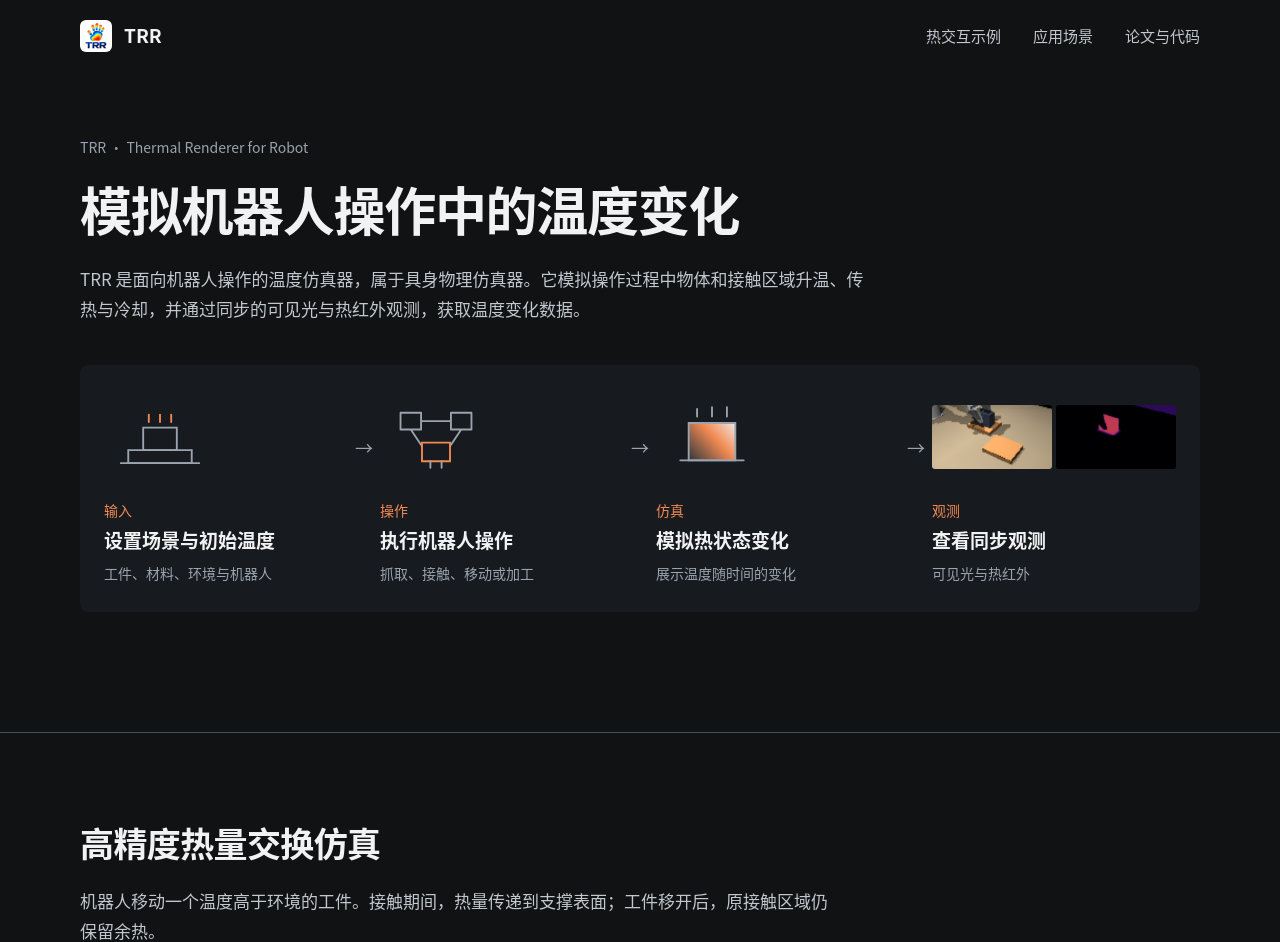
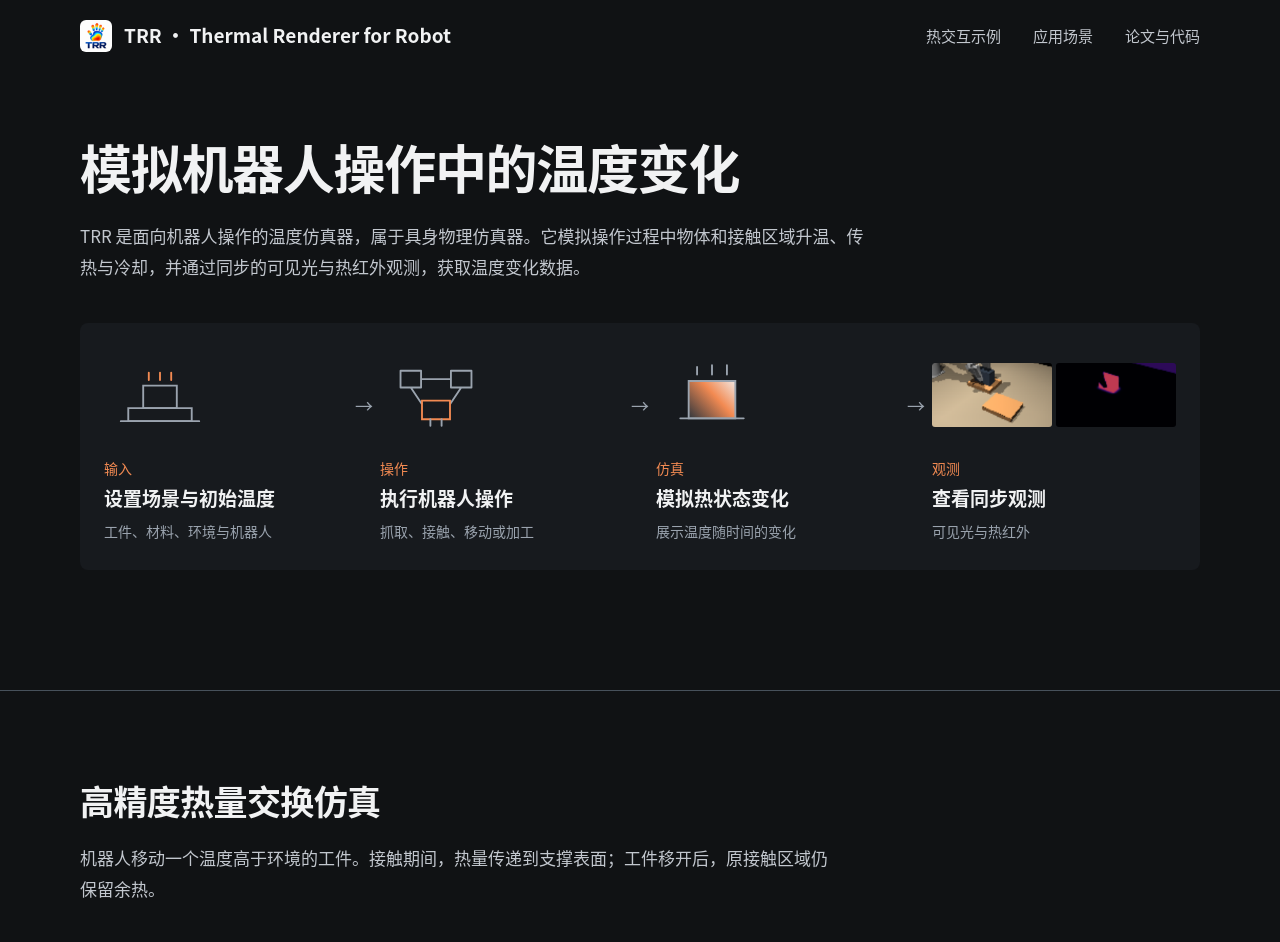
Before and after one commit to BeverYang/TRR-Thermal-Renderer-for-Robot, a Jekyll site: the page index.html, which Jekyll copies as it is, in a window 1280 px wide and 1400 px high. Shown: the top 942 px of the window. Built offline with Jekyll 4.4.1, drawn with Linux system fonts in a browser that asks for light colours; some of the changed text lies outside the part shown.

Commit message:
Simplify TRR page copy and header

```diff
--- a/assets/css/site.css
+++ b/assets/css/site.css
@@ -1126,3 +1126,22 @@ p {
 .sequence-content {
   grid-template-columns: minmax(0, 1fr);
 }
+
+.nav-brand span {
+  white-space: nowrap;
+}
+
+@media (max-width: 700px) {
+  .nav-brand span {
+    max-width: 190px;
+    font-size: 12px;
+    line-height: 1.35;
+    white-space: normal;
+  }
+}
+
+@media (max-width: 350px) {
+  .nav-brand span {
+    max-width: 150px;
+  }
+}
--- a/index.html
+++ b/index.html
@@ -10,16 +10,16 @@
   <meta http-equiv="Pragma" content="no-cache">
   <meta http-equiv="Expires" content="0">
   <link rel="icon" href="assets/trr-logo.png">
-  <link rel="stylesheet" href="assets/css/site.css?v=20261125-4">
-  <script src="assets/js/site.js?v=20261125-4" defer></script>
+  <link rel="stylesheet" href="assets/css/site.css?v=20261125-5">
+  <script src="assets/js/site.js?v=20261125-5" defer></script>
 </head>
 <body>
   <a class="skip-link" href="#main">跳到正文</a>
   <nav class="site-nav" data-site-nav aria-label="页面导航">
     <div class="nav-inner">
       <a class="nav-brand" href="#overview" aria-label="TRR 首页">
-        <img src="assets/trr-logo.png?v=20261125-4" alt="" width="32" height="32">
-        <span>TRR</span>
+        <img src="assets/trr-logo.png?v=20261125-5" alt="" width="32" height="32">
+        <span>TRR · Thermal Renderer for Robot</span>
       </a>
       <div class="nav-links">
         <a href="#interaction">热交互示例</a>
@@ -33,7 +33,6 @@
     <section class="section hero-section" id="overview" aria-labelledby="hero-title">
       <div class="container">
         <div class="hero-copy">
-          <p class="full-name">TRR · Thermal Renderer for Robot</p>
           <h1 id="hero-title">模拟机器人操作中的温度变化</h1>
           <p class="hero-description">TRR 是面向机器人操作的温度仿真器，属于具身物理仿真器。它模拟操作过程中物体和接触区域升温、传热与冷却，并通过同步的可见光与热红外观测，获取温度变化数据。</p>
         </div>
@@ -91,8 +90,8 @@
           </li>
           <li class="flow-step">
             <div class="flow-visual flow-observations">
-              <img src="assets/flow-rgb.png?v=20261125-4" alt="工件与支撑面的可见光观测" width="176" height="88">
-              <img src="assets/flow-thermal.png?v=20261125-4" alt="同一视角的热红外观测" width="176" height="88">
+              <img src="assets/flow-rgb.png?v=20261125-5" alt="工件与支撑面的可见光观测" width="176" height="88">
+              <img src="assets/flow-thermal.png?v=20261125-5" alt="同一视角的热红外观测" width="176" height="88">
             </div>
             <div class="flow-copy">
               <span class="step-kicker">观测</span>
@@ -124,19 +123,16 @@
             <span class="stage-index">01</span>
             <h3>接触</h3>
             <p>热工件与支撑表面接触，接触区域逐渐升温。</p>
-            <span class="stage-time">0–174.3 s</span>
           </li>
           <li class="stage-transfer">
             <span class="stage-index">02</span>
             <h3>转移</h3>
             <p>机器人移走工件，原接触位置仍可观察到余热。</p>
-            <span class="stage-time">174.3–218.8 s</span>
           </li>
           <li class="stage-cooling">
             <span class="stage-index">03</span>
             <h3>冷却</h3>
             <p>余热随时间消退，而机器人的后续操作需要考虑正在变化的热状态。</p>
-            <span class="stage-time">218.8–339.8 s</span>
           </li>
         </ol>
         <div class="stage-timeline" aria-label="时间轴：仿真时间从左向右推进">
@@ -194,7 +190,6 @@
             </article>
           </div>
         </div>
-        <p class="scenario-note">*视频为参考控制仿真演示</p>
       </div>
     </section>
 
@@ -225,10 +220,10 @@
               <h3 class="sequence-group-title">转运与再抓持</h3>
               <div class="sequence-content">
                 <div class="sequence-frames">
-                  <div class="sequence-frame"><span class="sequence-time">抓取 A · 171.8 s</span><span class="sequence-label">RGB</span><img src="assets/sequence/transfer-rgb-1.png?v=20261125-4" alt="抓取A时的可见光画面"><span class="sequence-label">热像</span><img src="assets/sequence/transfer-thermal-1.png?v=20261125-4" alt="抓取A时的温度场"></div>
-                  <div class="sequence-frame"><span class="sequence-time">放置 B · 179.0 s</span><span class="sequence-label">RGB</span><img src="assets/sequence/transfer-rgb-2.png?v=20261125-4" alt="放置B时的可见光画面"><span class="sequence-label">热像</span><img src="assets/sequence/transfer-thermal-2.png?v=20261125-4" alt="放置B时的温度场"></div>
-                  <div class="sequence-frame"><span class="sequence-time">再次抓持 · 215.0 s</span><span class="sequence-label">RGB</span><img src="assets/sequence/transfer-rgb-3.png?v=20261125-4" alt="再次抓持时的可见光画面"><span class="sequence-label">热像</span><img src="assets/sequence/transfer-thermal-3.png?v=20261125-4" alt="再次抓持时的温度场"></div>
-                  <div class="sequence-frame"><span class="sequence-time">余热 · 279.8 s</span><span class="sequence-label">RGB</span><img src="assets/sequence/transfer-rgb-4.png?v=20261125-4" alt="余热阶段的可见光画面"><span class="sequence-label">热像</span><img src="assets/sequence/transfer-thermal-4.png?v=20261125-4" alt="余热阶段的温度场"></div>
+                  <div class="sequence-frame"><span class="sequence-time">抓取 A · 171.8 s</span><span class="sequence-label">RGB</span><img src="assets/sequence/transfer-rgb-1.png?v=20261125-5" alt="抓取A时的可见光画面"><span class="sequence-label">热像</span><img src="assets/sequence/transfer-thermal-1.png?v=20261125-5" alt="抓取A时的温度场"></div>
+                  <div class="sequence-frame"><span class="sequence-time">放置 B · 179.0 s</span><span class="sequence-label">RGB</span><img src="assets/sequence/transfer-rgb-2.png?v=20261125-5" alt="放置B时的可见光画面"><span class="sequence-label">热像</span><img src="assets/sequence/transfer-thermal-2.png?v=20261125-5" alt="放置B时的温度场"></div>
+                  <div class="sequence-frame"><span class="sequence-time">再次抓持 · 215.0 s</span><span class="sequence-label">RGB</span><img src="assets/sequence/transfer-rgb-3.png?v=20261125-5" alt="再次抓持时的可见光画面"><span class="sequence-label">热像</span><img src="assets/sequence/transfer-thermal-3.png?v=20261125-5" alt="再次抓持时的温度场"></div>
+                  <div class="sequence-frame"><span class="sequence-time">余热 · 279.8 s</span><span class="sequence-label">RGB</span><img src="assets/sequence/transfer-rgb-4.png?v=20261125-5" alt="余热阶段的可见光画面"><span class="sequence-label">热像</span><img src="assets/sequence/transfer-thermal-4.png?v=20261125-5" alt="余热阶段的温度场"></div>
                 </div>
               </div>
             </section>
@@ -236,17 +231,16 @@
               <h3 class="sequence-group-title">支撑冷却</h3>
               <div class="sequence-content">
                 <div class="sequence-frames">
-                  <div class="sequence-frame"><span class="sequence-time">初始接触 · 0.0 s</span><span class="sequence-label">RGB</span><img src="assets/sequence/cooling-rgb-1.png?v=20261125-4" alt="初始接触的可见光画面"><span class="sequence-label">热像</span><img src="assets/sequence/cooling-thermal-1.png?v=20261125-4" alt="初始接触的温度场"></div>
-                  <div class="sequence-frame"><span class="sequence-time">支撑冷却 · 201.0 s</span><span class="sequence-label">RGB</span><img src="assets/sequence/cooling-rgb-2.png?v=20261125-4" alt="支撑冷却的可见光画面"><span class="sequence-label">热像</span><img src="assets/sequence/cooling-thermal-2.png?v=20261125-4" alt="支撑冷却的温度场"></div>
-                  <div class="sequence-frame"><span class="sequence-time">抓取 · 603.0 s</span><span class="sequence-label">RGB</span><img src="assets/sequence/cooling-rgb-3.png?v=20261125-4" alt="抓取的可见光画面"><span class="sequence-label">热像</span><img src="assets/sequence/cooling-thermal-3.png?v=20261125-4" alt="抓取时的温度场"></div>
-                  <div class="sequence-frame"><span class="sequence-time">余热 · 680.5 s</span><span class="sequence-label">RGB</span><img src="assets/sequence/cooling-rgb-4.png?v=20261125-4" alt="余热阶段的可见光画面"><span class="sequence-label">热像</span><img src="assets/sequence/cooling-thermal-4.png?v=20261125-4" alt="余热阶段的温度场"></div>
+                  <div class="sequence-frame"><span class="sequence-time">初始接触 · 0.0 s</span><span class="sequence-label">RGB</span><img src="assets/sequence/cooling-rgb-1.png?v=20261125-5" alt="初始接触的可见光画面"><span class="sequence-label">热像</span><img src="assets/sequence/cooling-thermal-1.png?v=20261125-5" alt="初始接触的温度场"></div>
+                  <div class="sequence-frame"><span class="sequence-time">支撑冷却 · 201.0 s</span><span class="sequence-label">RGB</span><img src="assets/sequence/cooling-rgb-2.png?v=20261125-5" alt="支撑冷却的可见光画面"><span class="sequence-label">热像</span><img src="assets/sequence/cooling-thermal-2.png?v=20261125-5" alt="支撑冷却的温度场"></div>
+                  <div class="sequence-frame"><span class="sequence-time">抓取 · 603.0 s</span><span class="sequence-label">RGB</span><img src="assets/sequence/cooling-rgb-3.png?v=20261125-5" alt="抓取的可见光画面"><span class="sequence-label">热像</span><img src="assets/sequence/cooling-thermal-3.png?v=20261125-5" alt="抓取时的温度场"></div>
+                  <div class="sequence-frame"><span class="sequence-time">余热 · 680.5 s</span><span class="sequence-label">RGB</span><img src="assets/sequence/cooling-rgb-4.png?v=20261125-5" alt="余热阶段的可见光画面"><span class="sequence-label">热像</span><img src="assets/sequence/cooling-thermal-4.png?v=20261125-5" alt="余热阶段的温度场"></div>
                 </div>
               </div>
             </section>
             <figcaption>同步 RGB 与温度场观测。</figcaption>
           </figure>
         </div>
-        <p class="technical-note">温度伪彩图是温度场的可视化，不应直接视为某一型号热红外传感器的完整成像模型。具体传感器响应、标定与导出格式需要按实际配置说明。</p>
       </div>
     </section>
 
@@ -289,8 +283,8 @@
 
         <div class="team-block">
           <div class="team-logos">
-            <img src="assets/bit-logo-mono.png?v=20261125-4" alt="北京理工大学" height="44">
-            <img src="assets/chizhi-brand.png?v=20261125-4" alt="CHIZHI LAB 炽智实验室" height="44">
+            <img src="assets/bit-logo-mono.png?v=20261125-5" alt="北京理工大学" height="44">
+            <img src="assets/chizhi-brand.png?v=20261125-5" alt="CHIZHI LAB 炽智实验室" height="44">
           </div>
           <div class="team-copy">
             <h3>团队</h3>
```
